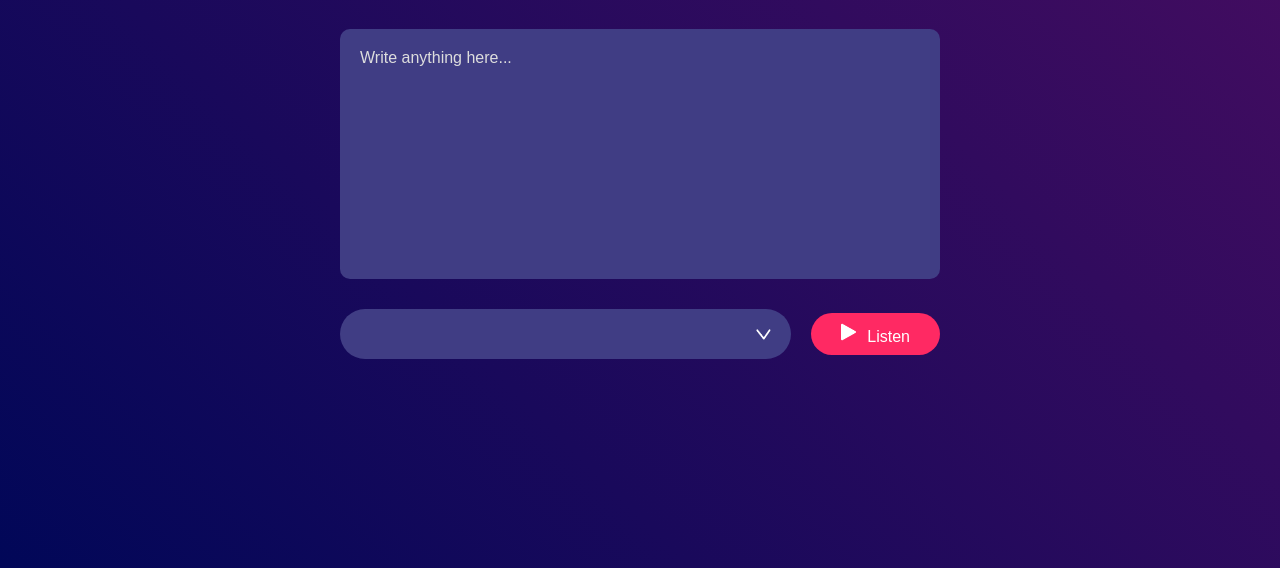
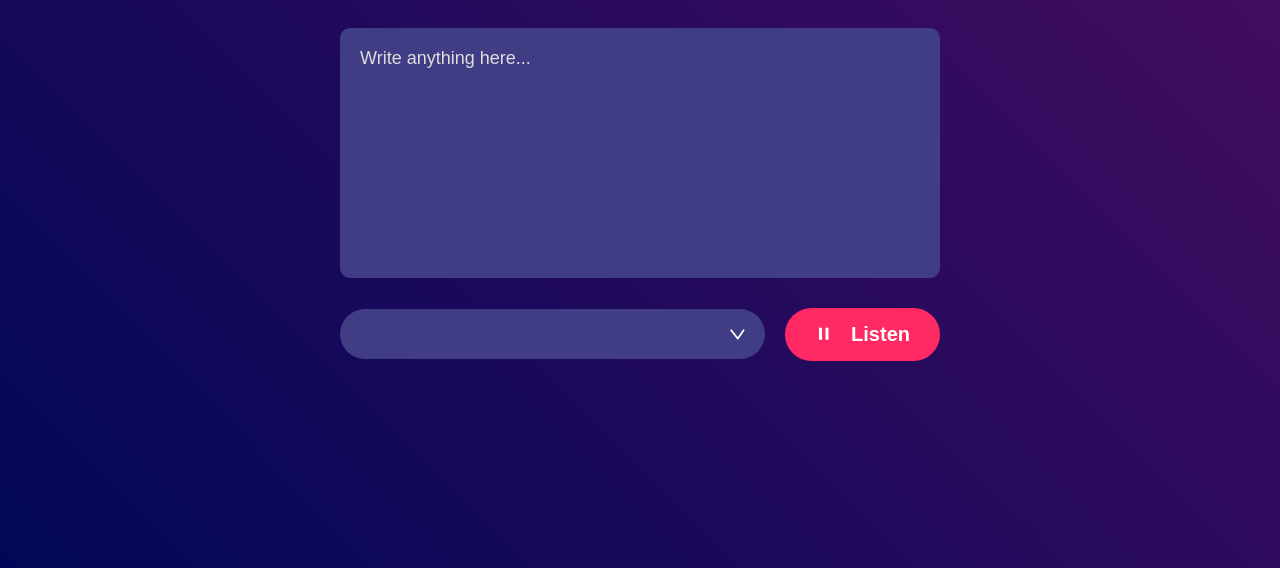
Before and after one commit to subhayu2025/Text-to-Speech-converter, a plain HTML site: page index.html in a window 1280 px wide. Both pictures are taken after a click on the button "Listen". Shown: the part 232-800 px from the top of the page. Drawn offline with Linux system fonts and the light colour scheme.

Commit message:
added play and pause system

```diff
--- a/index.html
+++ b/index.html
@@ -12,7 +12,7 @@
 <textarea placeholder="Write anything here..."></textarea>
 <div class="row">
 <select></select>
-<button><img src="images/play.png">Listen</button>
+<button id="toggleBtn"><img id="btnImg" src="images/play.png">Listen</button>
 </div> <!--end of row-->
 </div> <!--end of hero-->
 <script src="script.js"></script>
--- a/script.js
+++ b/script.js
@@ -22,3 +22,21 @@ document.querySelector("button").addEventListener("click", () =>{
     speech.text = document.querySelector("textarea").value;
     window.speechSynthesis.speak(speech);
 });
+
+
+// button changer //
+
+const btnImg = document.getElementById("btnImg");
+
+const btn = document.getElementById("toggleBtn");
+
+const img1 = 'images/play.png';
+const img2 = 'images/pause.png';
+
+
+let showingFirst = true;
+
+btn.addEventListener("click", () => {
+    btnImg.src = showingFirst ? img2 : img1;
+    showingFirst =!showingFirst;
+});
--- a/style.css
+++ b/style.css
@@ -42,7 +42,7 @@ textarea {
 }
 
 textarea::placeholder {
-    font-size: 16px;
+    font-size: 18px;
     color: #ddd;
 }
 
@@ -56,17 +56,23 @@ textarea::placeholder {
 button {
     background: #ff2963;
     color: #fff;
-    font-size: 16px;
-    padding: 10px 30px;
+    font-size: 20px;
+    font-weight: 600;
+    padding: 15px 30px;
     border-radius: 35px;
     border: none;
     outline: none;
     cursor: pointer;
+    display: inline-flex;
     align-items: center;
+    justify-content: center;
+    gap: 8px;
 }
 
 button img {
-    width: 16px;
+    width: 18px;
+    height: 18px;
+    display: block;
     margin-right: 10px;
 }
 
```
Also changed, not shown: images/pause.png (added).
